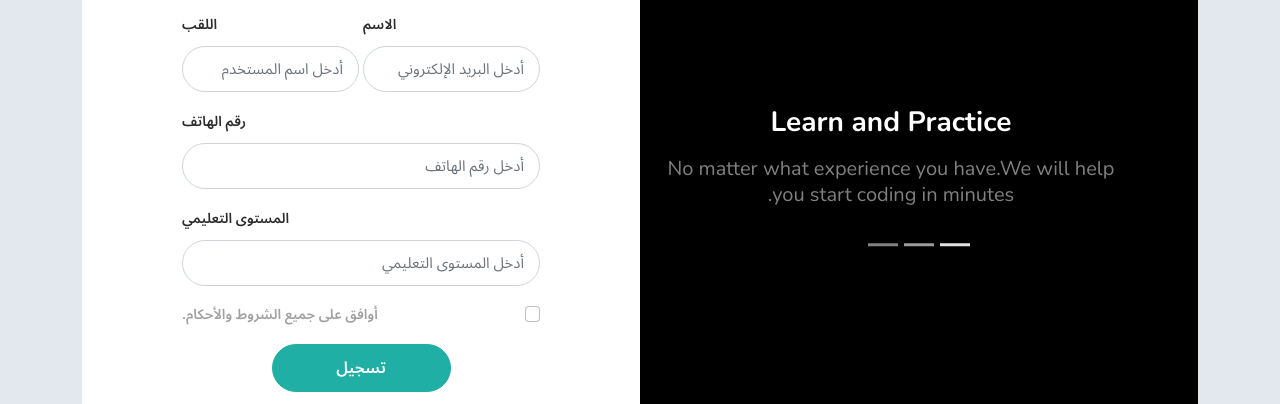
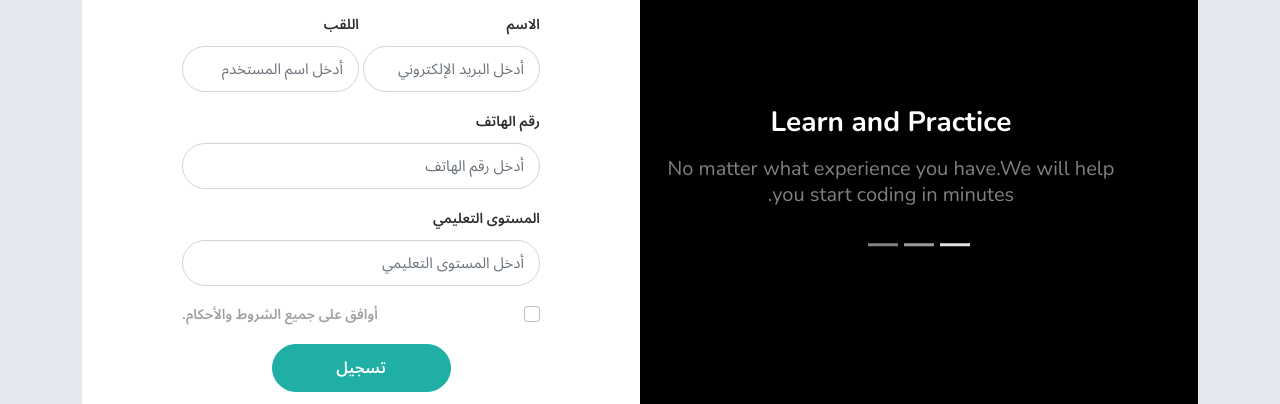
Before and after one commit to Abdrahim19/Heiyauth, a plain HTML site: page index.html in a window 1280 px wide. Shown: the part 235-639 px from the top of the page. Drawn offline with nearby package versions, Linux system fonts and the light colour scheme.

Commit message:
left_to_right

```diff
--- a/css/style.css
+++ b/css/style.css
@@ -1062,8 +1062,5 @@ body {
   font-weight: 600;
 }
 
-.revers-label {
-  width: 100%;
-  text-align: end;
-}
+
 /*# sourceMappingURL=style.css.map */
--- a/index.html
+++ b/index.html
@@ -95,22 +95,22 @@
                             <form id="singup_auth"  class="form-custom text-left  mt-3">
                                 <div class="d-flex gap-1">
                                     <div class="mb-3 col">
-                                        <label class="revers-label form-label" for="firstName">الاسم</label>
+                                        <label class=" form-label" for="firstName">الاسم</label>
                                         <input type="text" class="form-control" id="firstName" placeholder="أدخل البريد الإلكتروني">                                    </div>
                                     <div class="mb-3 col">
-                                        <label class="revers-label form-label" for="lastName">اللقب</label>
+                                        <label class=" form-label" for="lastName">اللقب</label>
                                         <input type="text" class="form-control" id="lastName" placeholder="أدخل اسم المستخدم">                                    </div>
                                 </div>
                                 <div class="mb-3 col">
-                                    <label class="revers-label form-label" for="PhoneNumber">رقم الهاتف</label>
+                                    <label class=" form-label" for="PhoneNumber">رقم الهاتف</label>
                                     <input type="text" class="form-control" id="PhoneNumber" placeholder="أدخل رقم الهاتف">                                </div>
                                 <div class="mb-3 col">
-                                    <label class="revers-label form-label" for="Edction_level">المستوى التعليمي</label>
+                                    <label class=" form-label" for="Edction_level">المستوى التعليمي</label>
                                     <input type="text" class="form-control" id="Edction_level" placeholder="أدخل المستوى التعليمي">
                                 </div>
 
                                 <div class="d-flex flex-row-reverse justify-content-between">
-                                    <label class="revers-label form-check-label text-muted f-15" for="flexCheckDefault">
+                                    <label class=" form-check-label text-muted f-15" for="flexCheckDefault">
                                         أوافق على جميع الشروط والأحكام.
                                     </label>
                                     <input class="form-check-input" type="checkbox"  id="flexCheckDefault">
```
